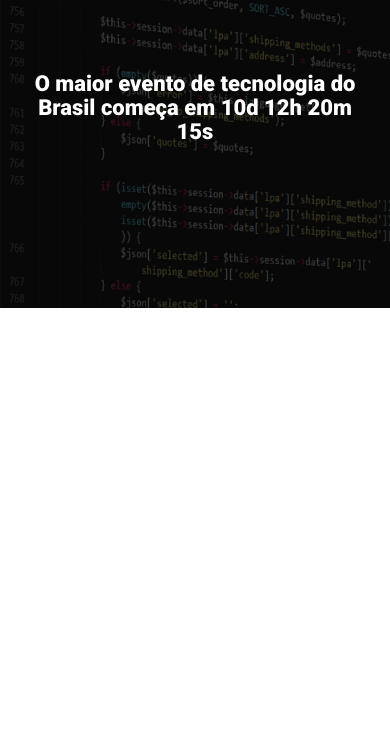
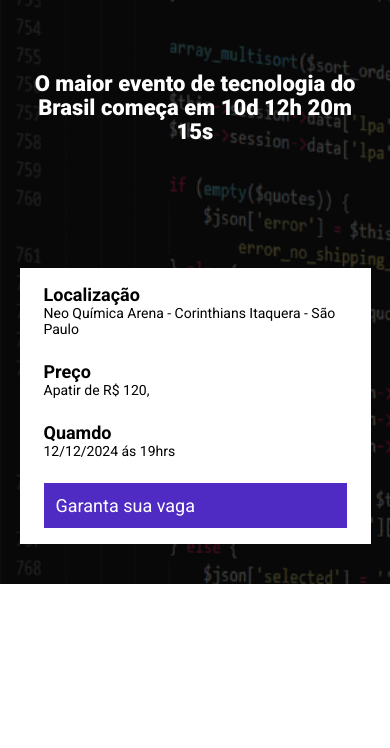
Before and after one commit to Henriquedearaujo/EBAC_tech_talks, a website built with Parcel: page src/index.html in a window 390 px wide. Shown: the part 96-844 px from the top of the page. Built offline with nearby package versions, Linux system fonts and the light colour scheme.

Commit message:
informaçoes do evento e buttton

```diff
--- a/src/index.html
+++ b/src/index.html
@@ -1,14 +1,18 @@
 <!DOCTYPE html>
 <html lang="pt-br">
+
 <head>
     <meta charset="UTF-8">
     <meta name="viewport" content="width=device-width, initial-scale=1.0">
     <title>EBAC Tech Talks</title>
     <link rel="preconnect" href="https://fonts.googleapis.com">
-    <link rel="preconnect" href="https://fonts.googleapis.com"> <link rel="preconnect" href="https://fonts.gstatic.com" crossorigin> <link href="https://fonts.googleapis.com/css2?family=Roboto:wght@400;700&display=swap" rel="stylesheet">
+    <link rel="preconnect" href="https://fonts.googleapis.com">
+    <link rel="preconnect" href="https://fonts.gstatic.com" crossorigin>
+    <link href="https://fonts.googleapis.com/css2?family=Roboto:wght@400;700&display=swap" rel="stylesheet">
     <link href="https://fonts.googleapis.com/css2?family=Roboto:wght@400;900&display=swap" rel="stylesheet">
     <link rel="stylesheet" href="./styles/main.scss">
 </head>
+
 <body>
     <header class="hero">
         <div class="container">
@@ -16,9 +20,29 @@
             <P class="hero__text">
                 O maior evento de tecnologia do Brasil começa em 10d 12h 20m 15s
             </P>
+            <div class="infos__bar">
+                <ul class="infos__bar__infos">
+                    <li class="infos__bar__infos__item">
+                        <b>Localização</b>
+                        Neo Química Arena - Corinthians Itaquera - São Paulo
+                    </li>
+                    <li class="infos__bar__infos__item">
+                        <b>Preço</b>
+                        Apatir de R$ 120,
+                    </li>
+                    <li class="infos__bar__infos__item">
+                        <b>Quamdo</b>
+                        12/12/2024 ás 19hrs
+                    </li>
+                </ul>
+                <a href="#" class="button button--primarry">
+                    Garanta sua vaga
+                </a>
+            </div>
         </div>
     </header>
 
     <script src="./scripts/main.js"></script>
 </body>
+
 </html>
--- /dev/null
+++ b/src/styles/components/_buttons.scss
@@ -0,0 +1,26 @@
+.button {
+    padding: 12px;
+    font-size: 18px;
+    font-size: bold;
+    text-decoration: none;
+    text-align: center;
+    white-space: nowrap;
+
+    &--primarry {
+        color: #fff;
+        background-color: #4F2Ac3;
+    }
+
+    @media (max-width: 640px) {
+        display: flex;
+        width: 100%;
+    }
+
+    @media (max-width: 1024px) {
+        display: flex;
+        align-items: center;
+
+    }
+
+
+}
--- /dev/null
+++ b/src/styles/components/_infos_bar.scss
@@ -0,0 +1,44 @@
+.infos__bar {
+    padding: 16px 24px;
+    background-color: #fff;
+    display: flex;
+    justify-content: space-between;
+
+
+    &__infos {
+        display: flex;
+        gap: 40px;
+
+        &__item {
+
+            font-size: 14px;
+            color: #000;
+
+            b {
+                color: #000;
+                font-size: 18px;
+                display: block;
+            }
+        }
+    }
+
+    @media (max-width: 640px) {
+        display: block;
+
+        &__infos {
+            display: block;
+
+            &__item {
+                margin-bottom: 24px;
+            }
+        }
+    }
+
+    @media (max-width: 1024px) {
+        &__infos {
+            gap: 16px;
+        }
+
+    }
+
+}
--- a/src/styles/main.scss
+++ b/src/styles/main.scss
@@ -1,4 +1,6 @@
-@use "hero";
+@use 'hero';
+@use 'components/infos_bar';
+@use 'components/buttons';
 
 * {
     margin: 0;
@@ -6,6 +8,7 @@
     box-sizing: border-box;
     font-family: Roboto, sans-serif;
     color: #fff;
+    list-style: none;
 }
 
 .container {
```
